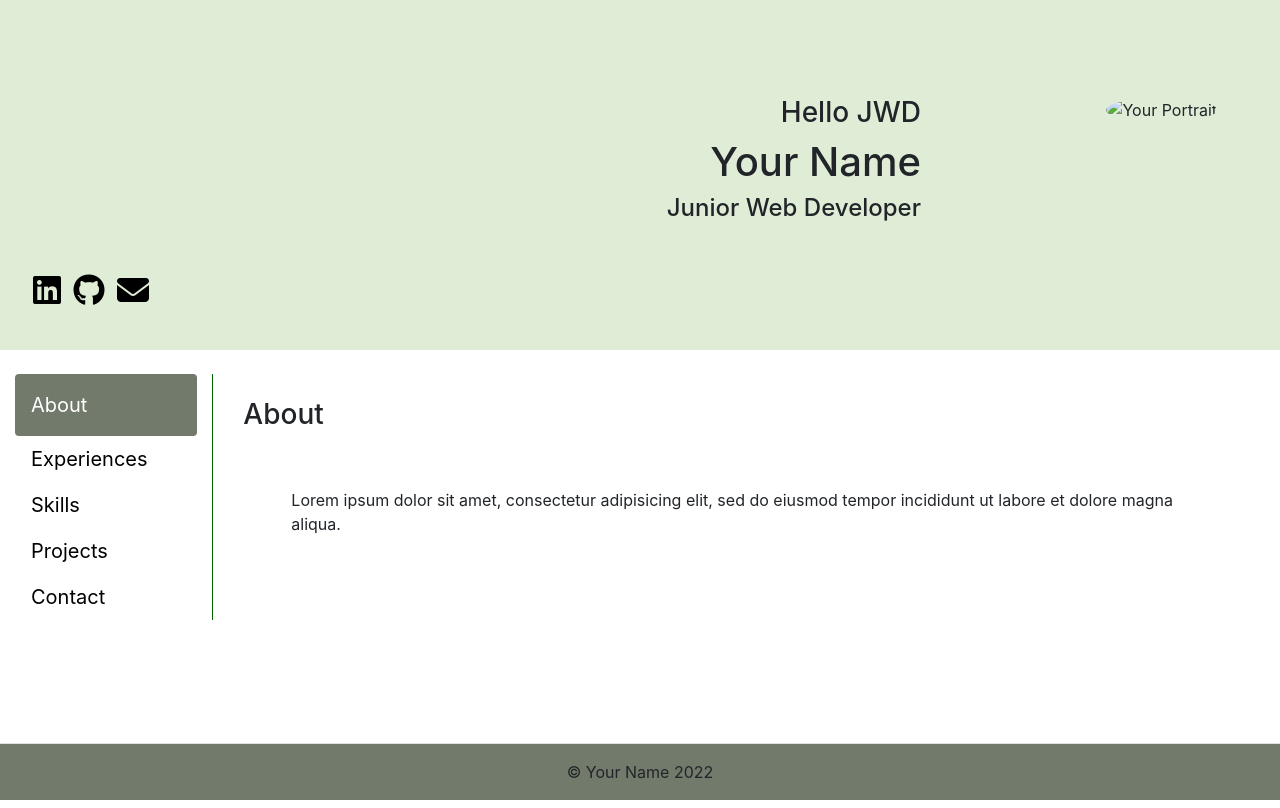
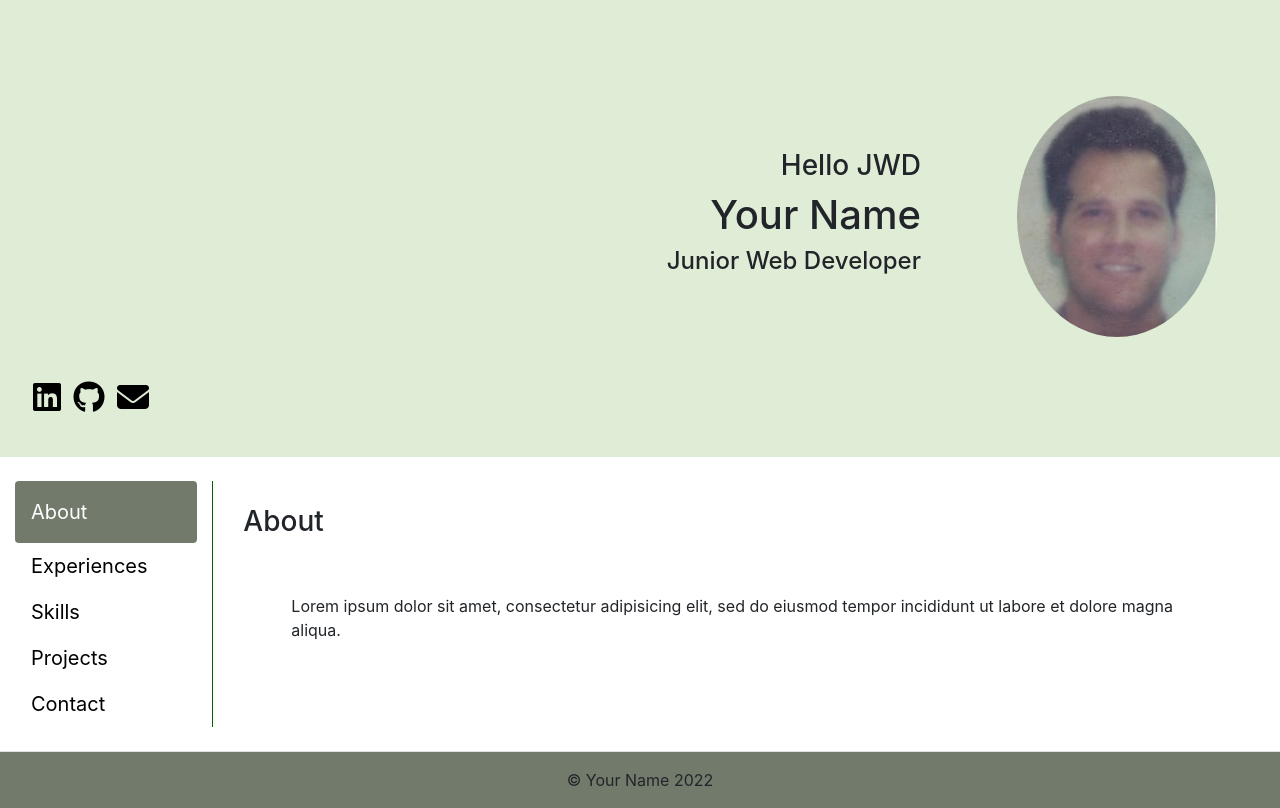
Before and after one commit to stuvmn328/-My-Portfolio-Steven-, a plain HTML site: page index.html in a window 1280 px wide. Drawn offline with nearby package versions, Linux system fonts and the light colour scheme.

Commit message:
Update index.html

```diff
--- a/index.html
+++ b/index.html
@@ -30,7 +30,7 @@
               <h4>Junior Web Developer</h4>
             </div>
             <div class="col-3">
-              <img src="/images/a41f5419743ade82ba1a19ba605b73e2.jpg" alt="Your Portrait" class="rounded-circle img-fluid">
+              <img src="Scan 4_steve_picture_image_ju.jpg smaller pic (1).jpg" alt="Your Portrait" class="rounded-circle img-fluid">
             </div>
           </div>
         </div>
```
